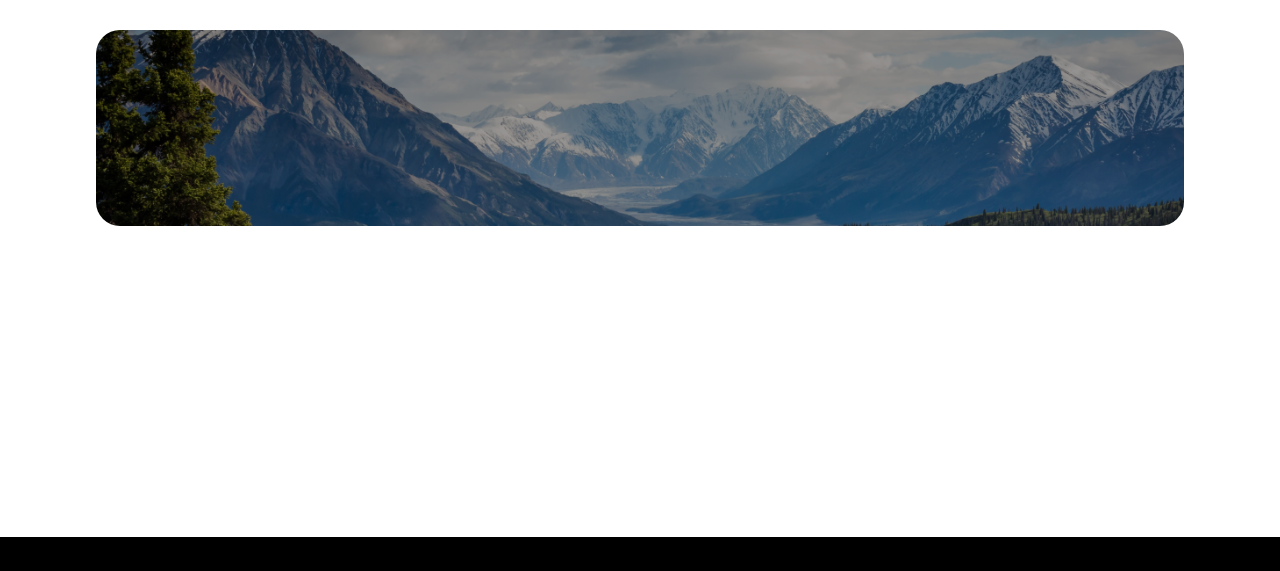
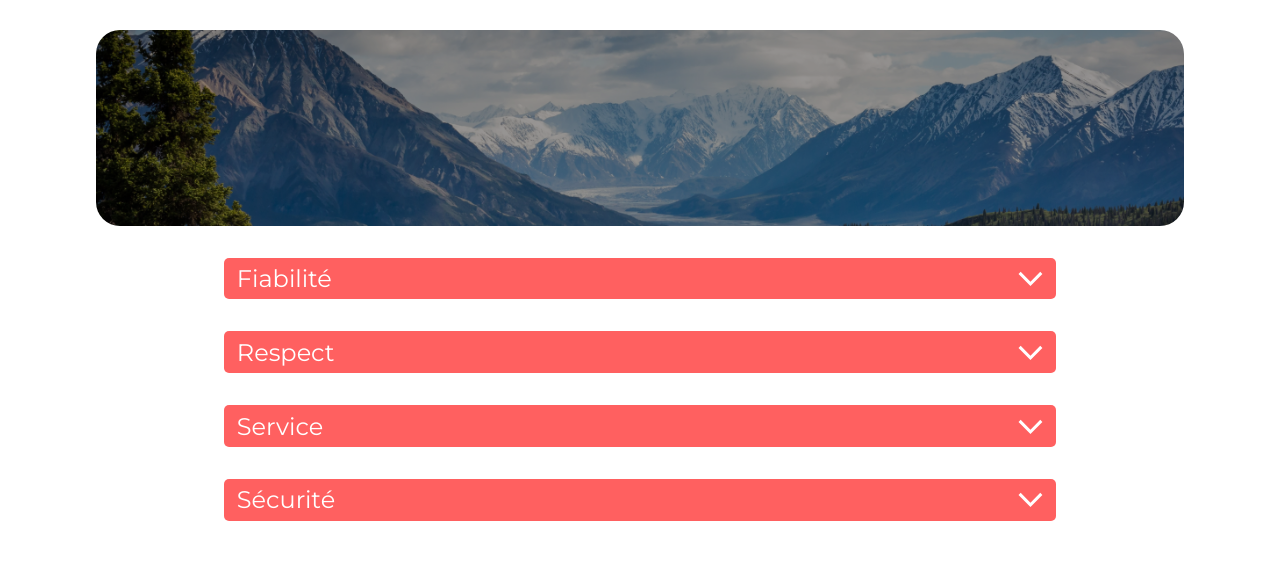
Before and after one commit to Dratatin/MathysChirouze_11_15062022, a React app: page /a-propos in a window 1280 px wide. Shown: the part 140-711 px from the top of the page. Built offline with nearby package versions, Linux system fonts and the light colour scheme.

Commit message:
creation of dropdown component & update about page

```diff
--- /dev/null
+++ b/src/components/Dropdown.js
@@ -0,0 +1,26 @@
+import Arrow from '../assets/arrowdown.svg'
+import { useState } from 'react'
+
+
+
+const Dropdown = ({title, description}) => {
+    const [isExpended, setIsExpended] = useState(false);
+
+    const toogleExpand = () => {
+        setIsExpended(!isExpended)
+    }
+
+    return (
+        <div className="dropdown">
+            <div className={isExpended ? "dropdown__button dropdown__button--expanded" : "dropdown__button" } role="button" onClick={toogleExpand}>
+                <h3>{title}</h3>
+                <img src={Arrow} alt="Arrow icon"/>
+            </div>
+                {isExpended && (
+                    <p className="dropdown__content">{description}</p>
+                )}
+        </div>
+    )
+}
+
+export default Dropdown
--- /dev/null
+++ b/src/data/about.js
@@ -0,0 +1,24 @@
+const AboutData = [
+	{
+		id: 1,
+		title: "Fiabilité",
+		text: "Les annonces postées sur Kasa garantissent une fiabilité totale. Les photos sont conformes aux logements, et toutes les informations sont régulièrement vérifiées  par nos équipes."
+	},
+	{
+		id: 2,
+		title: "Respect",
+		text: "La bienveillance fait partie des valeurs fondatrices de Kasa. Tout comportement discriminatoire ou de perturbation du voisinage entraînera une exclusion de notre plateforme."
+	},
+	{
+		id: 3,
+		title: "Service",
+		text: "Nos équipes se tiennent à votre disposition pour vous fournir une expérience parfaite. N'hésitez pas à nous contacter si vous avez la moindre question."
+	},
+	{
+		id: 4,
+		title: "Sécurité",
+		text: "La sécurité est la priorité de Kasa. Aussi bien pour nos hôtes que pour les voyageurs, chaque logement correspond aux critères de sécurité établis par nos services. En laissant une note aussi bien à l'hôte qu'au locataire, cela permet à nos équipes de vérifier que les standards sont bien respectés. Nous organisons également des ateliers sur la sécurité domestique pour nos hôtes."
+	}
+]
+
+export default AboutData
--- a/src/layout/Header.js
+++ b/src/layout/Header.js
@@ -10,10 +10,10 @@
         <nav className="header__nav">
             <ul>
                 <li>
-                  <NavLink activeClassName={({ isActive }) => (isActive ? 'active' : 'inactive')} to="/">Acceuil</NavLink>
+                  <NavLink className={({ isActive }) => (isActive ? 'active' : 'inactive')} to="/">Acceuil</NavLink>
                 </li>
                 <li>
-                  <NavLink activeClassName={({ isActive }) => (isActive ? 'active' : 'inactive')} to="/a-propos">A propos</NavLink>
+                  <NavLink className={({ isActive }) => (isActive ? 'active' : 'inactive')} to="/a-propos">A propos</NavLink>
                 </li>
             </ul>
         </nav>
--- a/src/pages/About.js
+++ b/src/pages/About.js
@@ -1,12 +1,16 @@
 import AboutIMG from '../assets/bannerAbout.png'
 import Banner from '../components/Banner'
+import Dropdown from '../components/Dropdown'
+import AboutData from '../data/about'
 
 const About = () => {
   return (
     <div className="about">
       <Banner imgBanner={AboutIMG}/>
       <section className="about__content">
-        {/* <DropdownDescription /> */}
+        {AboutData.map((element) => (
+          <Dropdown key={element.id} title={element.title} description={element.text}/>
+        ))}
       </section>
     </div>
   )
--- a/src/styles/base/_typography.scss
+++ b/src/styles/base/_typography.scss
@@ -12,6 +12,11 @@
     font-size: 48px;
 }
 
+h3 {
+    font-size: 24px;
+    font-weight: 400;
+}
+
 code {
     font-family: source-code-pro, Menlo, Monaco, Consolas, 'Courier New',
       monospace;
--- /dev/null
+++ b/src/styles/components/_dropdown.scss
@@ -0,0 +1,26 @@
+.dropdown {
+    margin: 2em auto;
+    width: 65vw;
+    &__button {
+        background: $primary;
+        border-radius: 5px;
+        color: white;
+        cursor: pointer;
+        display: flex;
+        justify-content: space-between;
+        padding: 0.4em 0.8em;
+        &--expanded {
+            img {
+                transform: rotate(180deg);
+            }
+        }
+    }
+    &__content {
+        background: $grey;
+        border-radius: 5px;
+        color: $primary;
+        font-size: 24px;
+        font-weight: 400;
+        padding: 1em;
+    }
+}
--- a/src/styles/main.scss
+++ b/src/styles/main.scss
@@ -15,6 +15,7 @@
 //components
 @import 'components/banner';
 @import 'components/card';
+@import 'components/dropdown';
 
 //pages
 @import 'pages/home';
--- a/src/styles/pages/_about.scss
+++ b/src/styles/pages/_about.scss
@@ -2,5 +2,6 @@
   margin: 0 auto;
   width: 85vw;
   &__content{
+    margin-bottom: 5em;
   }
 }
--- a/src/styles/utils/_variables.scss
+++ b/src/styles/utils/_variables.scss
@@ -1 +1,2 @@
 $primary: #FF6060;
+$grey: #F6F6F6;
```
Also changed, not shown: src/assets/arrowdown.svg (added), src/data/logements.json (renamed from logements.json), src/styles/main.css, 1 other file.
